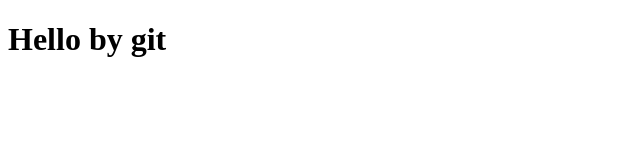
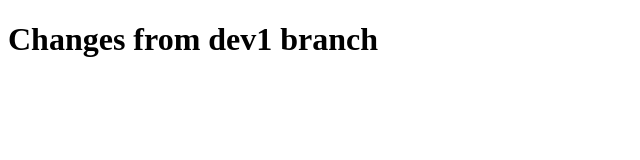
Before and after one commit to mujtababaluch/gitclass, a plain HTML site: page index.html in a window 1280 px wide. Shown: the whole page, without its empty margins (0-640 px from the left). Drawn offline with Linux system fonts and the light colour scheme.

Commit message:
version from dev 1

```diff
--- a/index.html
+++ b/index.html
@@ -7,6 +7,6 @@
     <title>Document</title>
 </head>
 <body>
-    <h1>Hello by  git</h1>
+    <h1>Changes from dev1 branch </h1>
 </body>
 </html>
```
